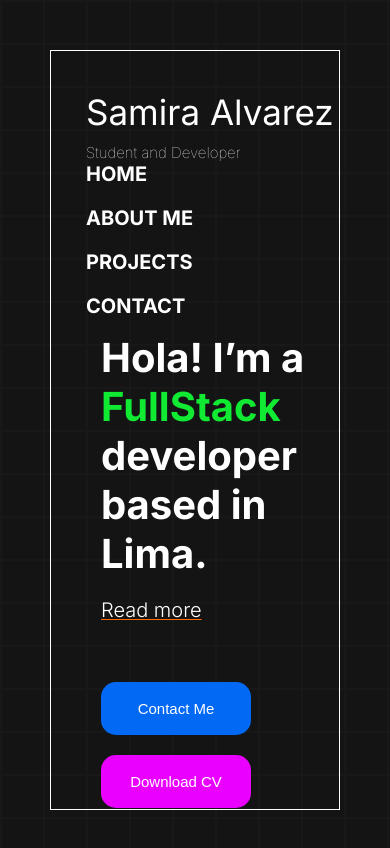
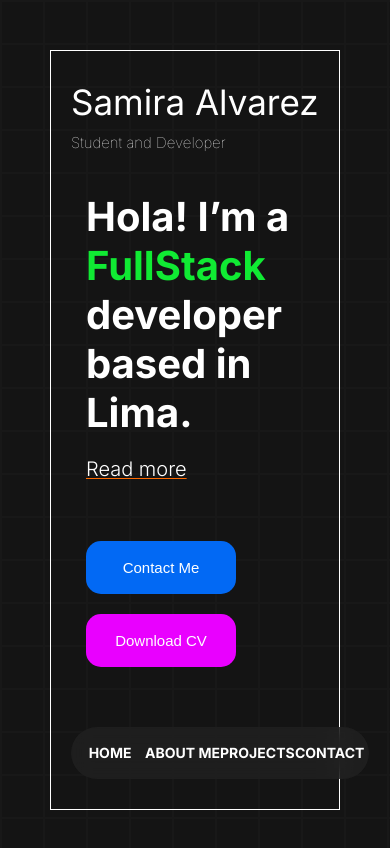
Before and after one commit to Samira-AA/folio, an Astro site: page / in a window 390 px wide. Built offline with nearby package versions, Linux system fonts and the light colour scheme; Astro itself is replaced by a stand-in of ours.

Commit message:
feat: add responsive navbar and modify grid layout for small screens

```diff
--- a/src/components/navbar.astro
+++ b/src/components/navbar.astro
@@ -4,7 +4,7 @@
 
 <nav class="menu">
     <ul>
-        <li><a>HOME</a></li>
+        <li ><a>HOME</a></li>
         <li><a>ABOUT ME</a></li>
         <li><a>PROJECTS</a></li>
         <li><a>CONTACT</a></li>
@@ -17,6 +17,7 @@
     .menu{
         display: flex;
         align-items: flex-end;
+
     }
 
 	ul{
@@ -28,7 +29,7 @@
         cursor:pointer;
     }
 
-    li:not(:last-child){
+    li{
         margin-bottom: 20px;
     }
 
@@ -64,8 +65,40 @@
 
     /* sm: 640px and below */
     @media (max-width: 639px) {
-        .menu{
-            display:flex;
+        li{
+            margin: 0px;
+            display: flex;
+            align-items: center;
+            justify-content: center;
+            width: 112px;
+            height: 44px;
+            font-size: 14px;
+            white-space:nowrap;
+           position:relative;
         }
+
+
+        li:hover{
+            background-color: black;
+
+            padding: 12px 24px;
+            border-radius: 50px;
+        }
+
+        ul {
+            display: flex;
+            justify-content: space-around;
+            align-items: center;
+            flex-direction: row;
+            background-color: rgba(34, 34, 34, 0.75);
+            backdrop-filter: blur(10px);
+            -webkit-backdrop-filter: blur(10px);
+            border-radius: 50px;
+            width: 100%;
+            padding: 4px;
+            font-size: 18px;
+        }
+
+
     }
 </style>
--- a/src/components/presentation.astro
+++ b/src/components/presentation.astro
@@ -7,7 +7,7 @@
 
     .presentation{
         margin-right: 80px;
-        white-space:nowrap
+        white-space:nowrap;
     }
    h1, h2 {
         font-weight:lighter;
--- a/src/layouts/Layout.astro
+++ b/src/layouts/Layout.astro
@@ -73,8 +73,10 @@ import Name from '../components/presentation.astro'
 		.frame{
 			grid-template-areas:
 			'name .'
-			'menu menu'
-			'content content';
+			'content content'
+			'menu menu';
+
+			padding:30px 20px;
 		}
 	}
 
```
